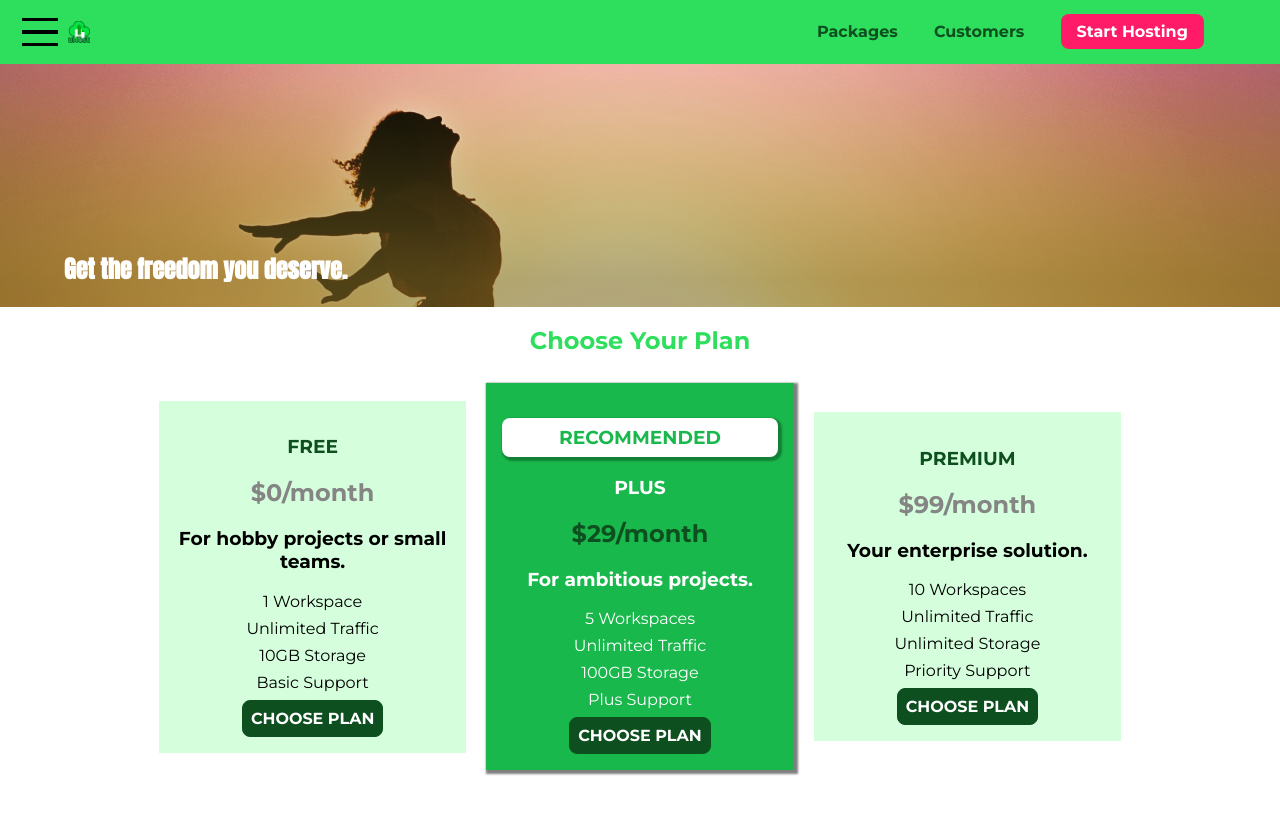
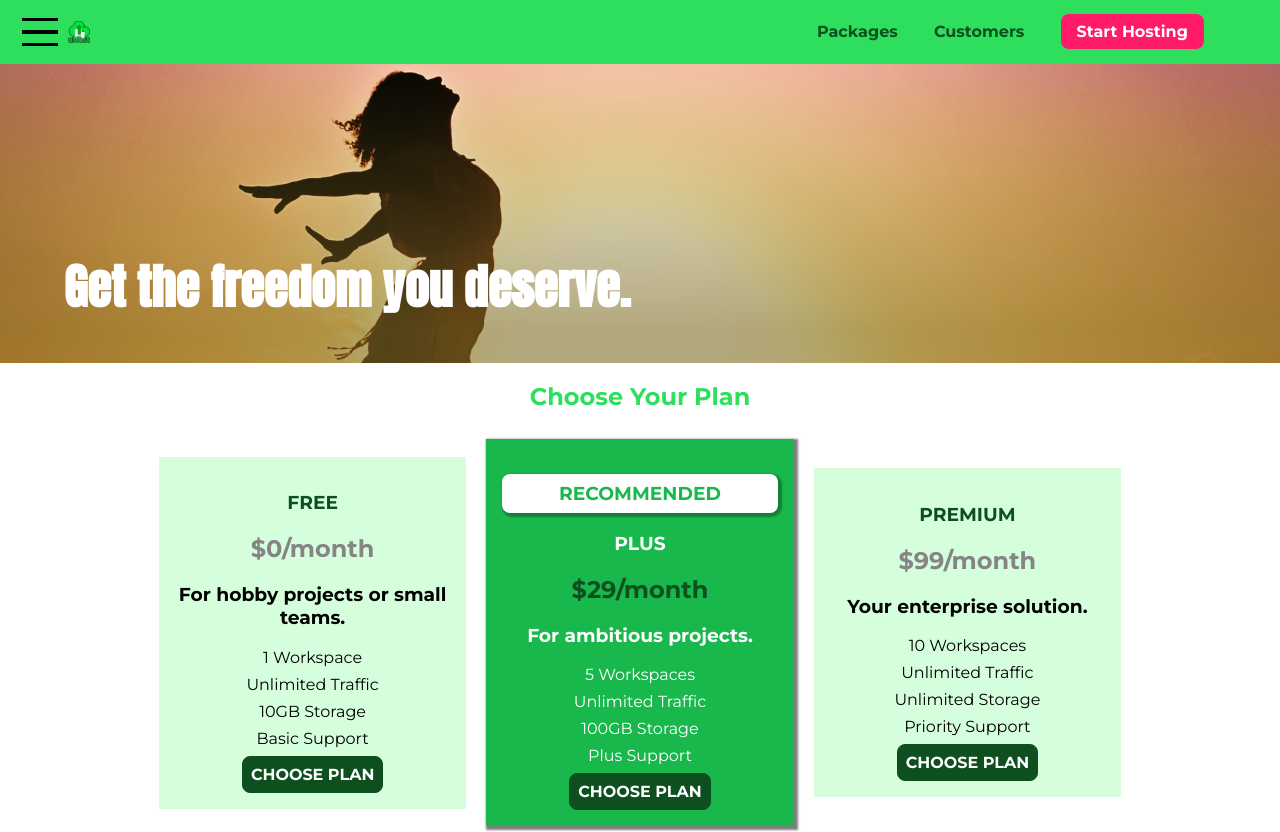
Before and after one commit to andrewrey/practicingBasicsSection5, a website: page index.html in a window 1280 px wide. Shown: the top 832 px of the page. Drawn offline with Linux system fonts and the light colour scheme.

Commit message:
product overview media query added

```diff
--- a/main.scss
+++ b/main.scss
@@ -7,7 +7,7 @@
   // background-clip: border-box;
   // setting border-box once will automaticall set it for both origin and clip
   background: linear-gradient(0deg, rgba(128, 109, 36, 0.6) 10%, transparent),
-    url("../images/freedom.jpg") left 10% bottom 85% / cover no-repeat
+    url("../images/freedom.jpg") left 10% bottom 78% / cover no-repeat
       border-box,
     #ff1b68;
   // background-image: radial-gradient(ellipse, red, blue 80%, green);
@@ -15,19 +15,27 @@
   height: 33vh;
   margin-top: 2.66rem;
   position: relative;
+  @media (min-width: 40rem) {
+    height: 40vh;
+    background-position: 50% 24%;
+  }
+}
+
+#product-overview h1 {
+  color: white;
+  font-size: 1.6rem;
+  font-family: "Anton", sans-serif;
+  position: absolute;
+  bottom: 0%;
+  left: 5%;
+  @media (min-width: 40rem) {
+    font-size: 3rem;
+  }
 }
 
 .section-title {
   color: #2ddf5c;
   text-align: center;
-}
-
-#product-overview h1 {
-  color: white;
-  font-family: "Anton", sans-serif;
-  position: absolute;
-  bottom: 0%;
-  left: 5%;
 }
 .plan-list {
   width: 80%;
```
Also changed, not shown: customers/index.html (+1 -0 lines), packages/index.html (+1 -0 lines), css/styles.css.
